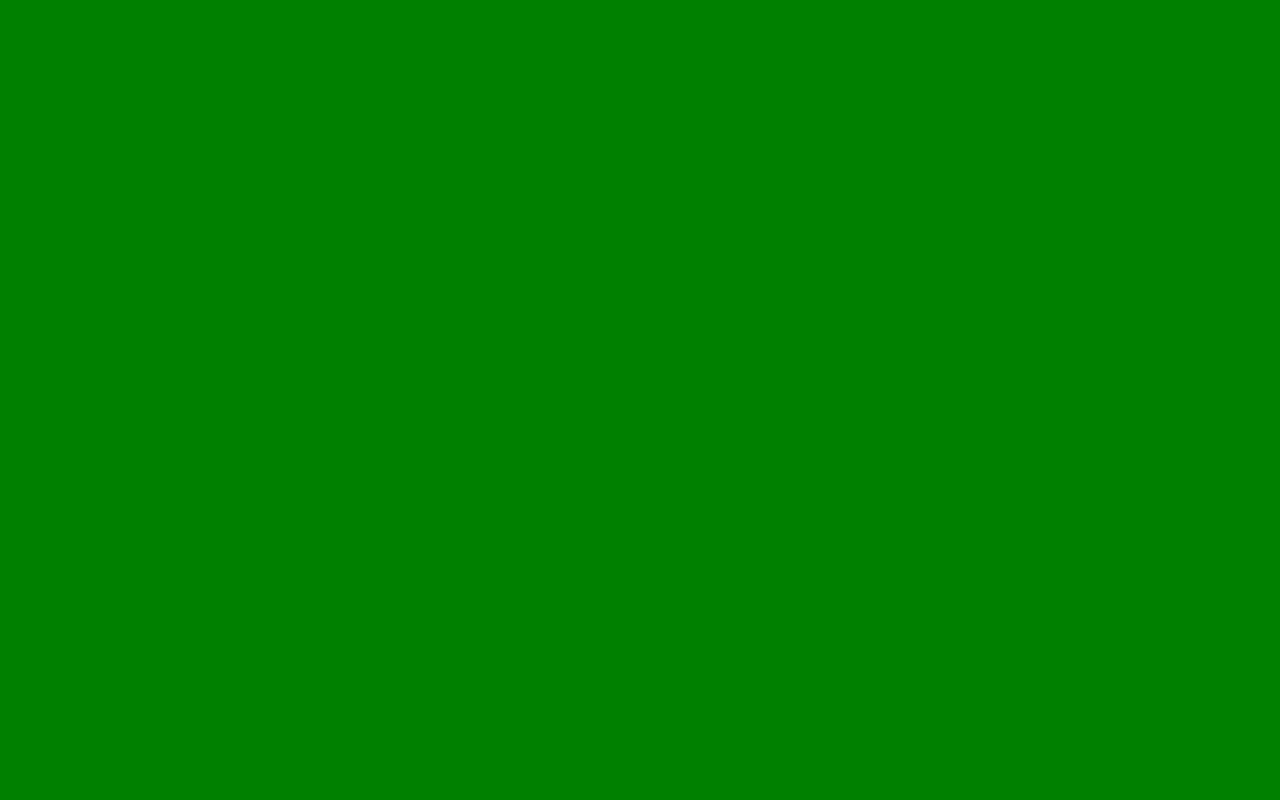
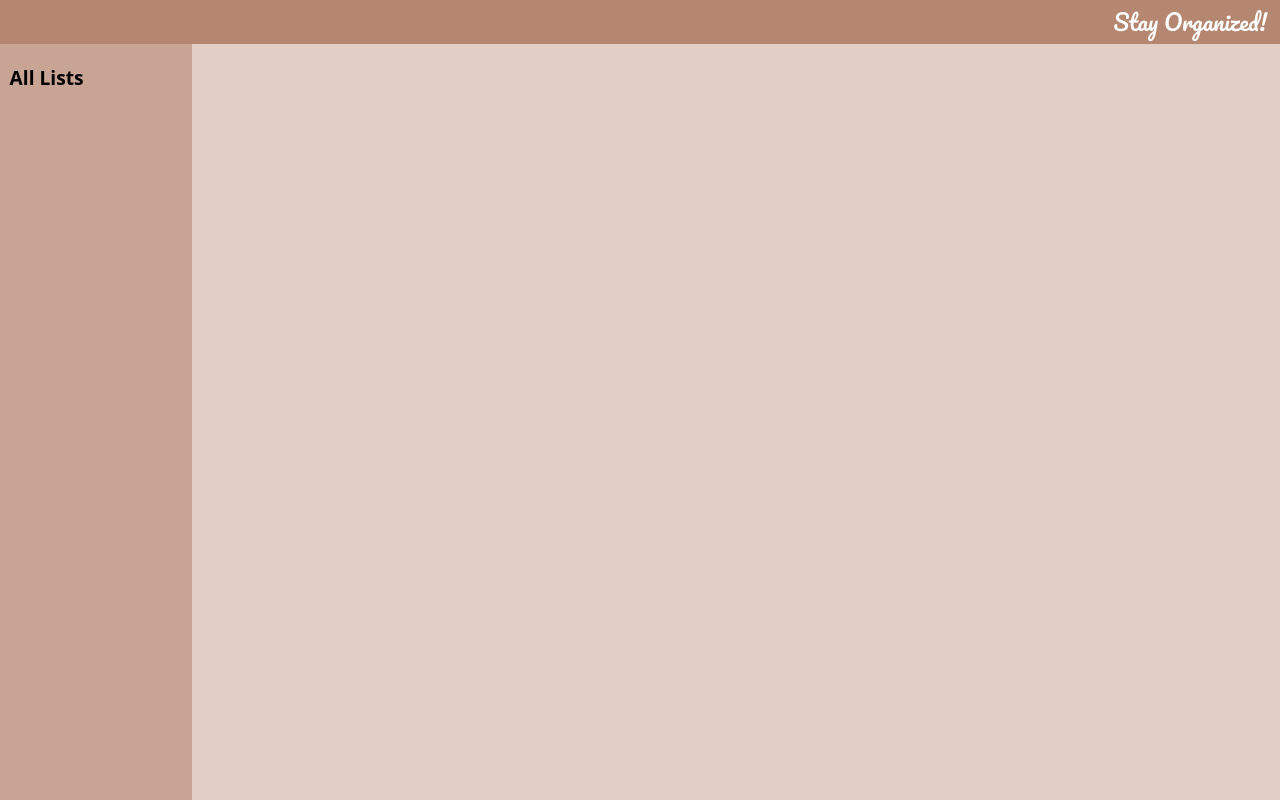
Before and after one commit to bellitabellota/TOP-Todo-List, a website built with webpack: page src/template.html in a window 1280 px wide. Built offline with nearby package versions, Linux system fonts and the light colour scheme.

Commit message:
Add modern-normalize to webpack and create basic CSS skeleton

```diff
--- a/package.json
+++ b/package.json
@@ -2,6 +2,7 @@
   "devDependencies": {
     "css-loader": "^7.1.2",
     "html-webpack-plugin": "^5.6.3",
+    "modern-normalize": "^3.0.1",
     "style-loader": "^4.0.0",
     "webpack": "^5.97.1",
     "webpack-cli": "^6.0.1",
--- a/src/index.js
+++ b/src/index.js
@@ -1,4 +1,5 @@
 import "./styles.css";
+import "modern-normalize";
 import { ListCollection } from "./scripts/list-collection";
 
 const listCollection = new ListCollection();
@@ -6,6 +7,4 @@ listCollection.addList("General", "All the little things that do not fit elsewhe
 console.log(listCollection.all[0]);
 
 listCollection.all[0].addTodo("Spring cleaning", "This year don't forget to put away your boots. Otherwise you will again not be able to hesitate to wear them in the Summer.", "2024-04-20", "low");
-
-console.log(listCollection.all[0]);
 console.log(listCollection.all[0].todos[0]);
--- a/src/styles.css
+++ b/src/styles.css
@@ -1,4 +1,92 @@
+@import url('https://fonts.googleapis.com/css2?family=Pacifico&display=swap');
+
+/* CSS reset */
+
+:root {
+  line-height: 1.5;
+}
+
+h1, h2, h3, h4, h5, figure, p, ol, ul {
+  margin: 0;
+}
+
+ol[role="list"], ul[role="list"] {
+  list-style: none;
+  padding-inline: 0;
+}
+
+h1, h2, h3, h4, h5 {
+  font-size: inherit;
+  font-weight: inherit;
+}
+
+img {
+  display: block;
+  max-inline-size: 100%;
+}
+
+/*    */
+
+:root {
+  --background-color: 181,134,112;
+}
+
 body {
-  background-color: green;
-;
+  position: relative;
+  min-height: 100vh;
 }
+
+header {
+  background-color: rgb(var(--background-color));
+  height: 5.5vh;
+  display: flex;
+  justify-content: end;
+  align-items: center;
+}
+
+.slogan {
+  font-family: "Pacifico", serif;
+  color: white;
+  font-size: calc(1rem + 0.5vw);
+  text-align: right;
+  margin-right: 1vw;
+}
+
+aside {
+  position: absolute;
+  top: 0;
+  bottom: 0;
+  left: 0;
+  width: 15vw;
+  z-index: -1;
+
+  background-color: rgba(var(--background-color), 0.75);
+  padding: 8vh 0.75vw;
+}
+
+aside h2 {
+  font-size: calc(1rem + 0.25vw);
+  font-weight: 600;
+}
+
+main {
+  min-height: 94.5vh;
+  background-color: rgba(var(--background-color), 0.4);
+  margin-left: 15vw;
+  padding: 0.75vw;
+  overflow: auto;
+}
+
+.lists-container {
+  width: fit-content;
+  display: grid;
+  column-gap: 0.75vw;
+  grid-auto-flow: column;
+
+}
+
+.list {
+  width: 300px;
+  background-color: rgba(var(--background-color), 0.3);
+  border-radius: 15px;
+}
--- a/src/template.html
+++ b/src/template.html
@@ -6,6 +6,26 @@
   <title>Todo</title>
 </head>
 <body>
+  <header>
+    <p class="slogan">Stay Organized!</p>
+  </header>
+
+  <aside>
+    <h2>All Lists</h2>
+  </aside>
+
+  <main>
+    <div class="lists-container">
+      <!-- <div class="list"> </div>
+      <div class="list"> </div>
+      <div class="list"> </div>
+      <div class="list"> </div> -->
+
+    </div>
+
+
+
+  </main>
 
 </body>
 </html>
```
Also changed, not shown: 1 other file.
